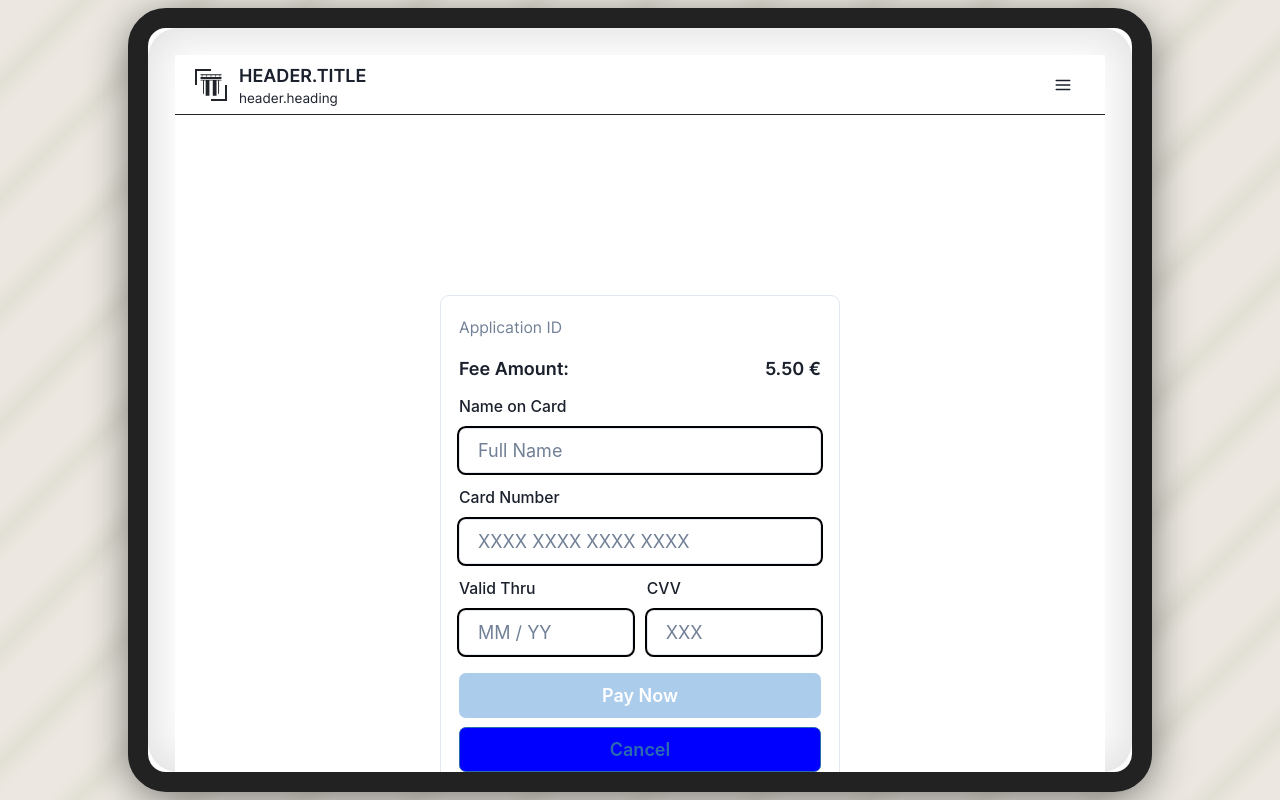
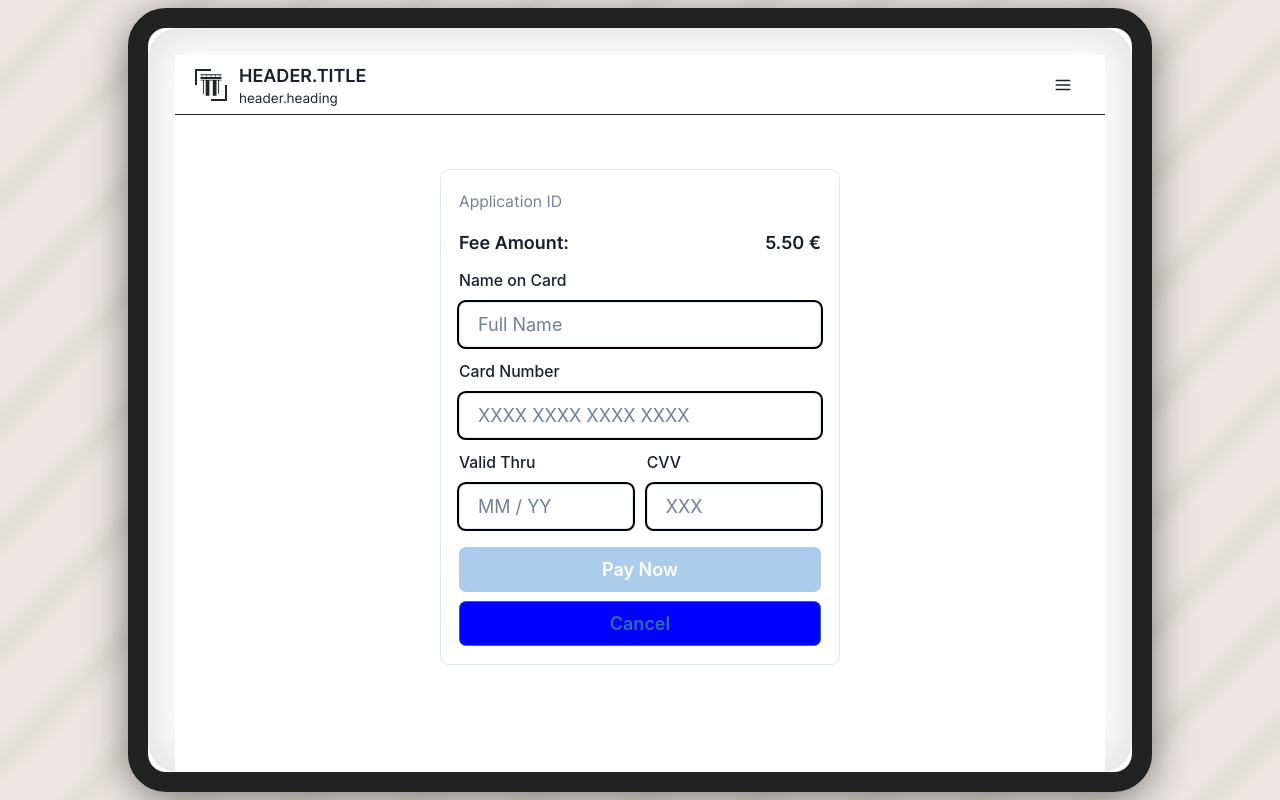
Before and after one commit to GovStackWorkingGroup/sandbox-usecase-constructionpermit-schoolcertificate-frontend, a React (Vite) app: page /education/highschool-graduation-certificate/inquiries/review-inquiry/1/inquiry-action in a window 1280 px wide. Built offline with nearby package versions, Linux system fonts and the light colour scheme; no server answers; sample sign-in values are in the browser's storage.

Commit message:
fix error in ReviewAppliation:  not assignable to parameter of type 'ROLE'

```diff
--- a/src/features/construction-permit/applications/review-application/ReviewApplication.tsx
+++ b/src/features/construction-permit/applications/review-application/ReviewApplication.tsx
@@ -42,7 +42,8 @@ export default function ReviewApplication() {
     ],
   ];
 
-  function RoleFormData(role: ROLE) {
+  // Accept broader role values (including roles from other modules) to avoid enum incompatibility
+  function RoleFormData(role: any) {
     switch (role) {
       case ROLE.PROPERTY_OWNER:
         return {
@@ -72,8 +73,11 @@ export default function ReviewApplication() {
           name: t('application.identification.roles.other.name'),
           id: t('application.identification.roles.other.id')
         }
-      }
+      default:
+        // Gracefully ignore unsupported roles (e.g., HIGHSCHOOL_GRADUATE) in this view
+        return undefined;
     }
+  }
 
   return application && (
     <>
--- a/src/features/high-school-certificate/inquiries/review-inquiry/inquiry-action/InquiryAction.tsx
+++ b/src/features/high-school-certificate/inquiries/review-inquiry/inquiry-action/InquiryAction.tsx
@@ -60,7 +60,7 @@ export default function InquiryAction({
   // Payment form
   return (
     <Flex mt="10rem" w="100%" direction={{ base: "column", md: "row" }}>
-      <Box maxW="400px" mx="auto" p={4} borderWidth="1px" borderRadius="lg" bg="white">
+      <Box maxW="400px" mx="auto" p={4} borderWidth="1px" borderRadius="lg" bg="white" mt="-7rem">
         <Text fontSize="sm" color="gray.500">
           Application ID {applicationId}
         </Text>
--- a/src/features/high-school-certificate/inquiries/review-inquiry/inquiry-action/Successfullly-Completed.tsx
+++ b/src/features/high-school-certificate/inquiries/review-inquiry/inquiry-action/Successfullly-Completed.tsx
@@ -25,7 +25,7 @@ export default function SuccessfullyCompleted({
 
     return (
         <>
-            <Flex mt="10rem" w="100%" direction={{ base: "column", md: "row" }}>
+            <Flex mt="2rem" w="100%" direction={{ base: "column", md: "row" }} >
                 <Box maxW="560px" mx="auto" p={4}>
                     <Heading as="h2" size="lg" mb={3}>
                         {t('inquiry.certificate.results.title')}
@@ -62,7 +62,7 @@ export default function SuccessfullyCompleted({
                     </Text>
                 </Box>
             </Flex>
-            <Flex mt="5rem" w="100%" direction={{ base: "column", md: "row" }}>
+            <Flex mb="5rem" w="100%" direction={{ base: "column", md: "row" }}>
                 <Grid
                     gap="10px"
                     w="100%"
```
